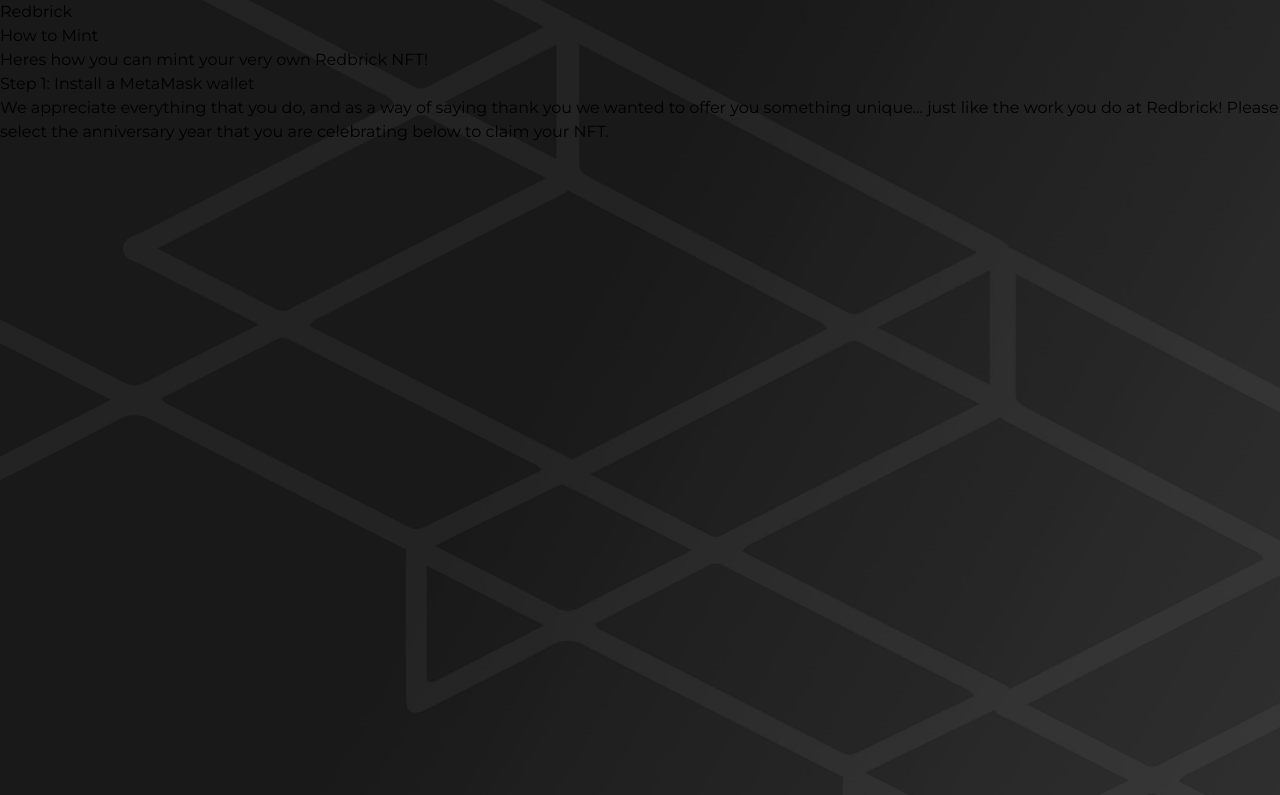
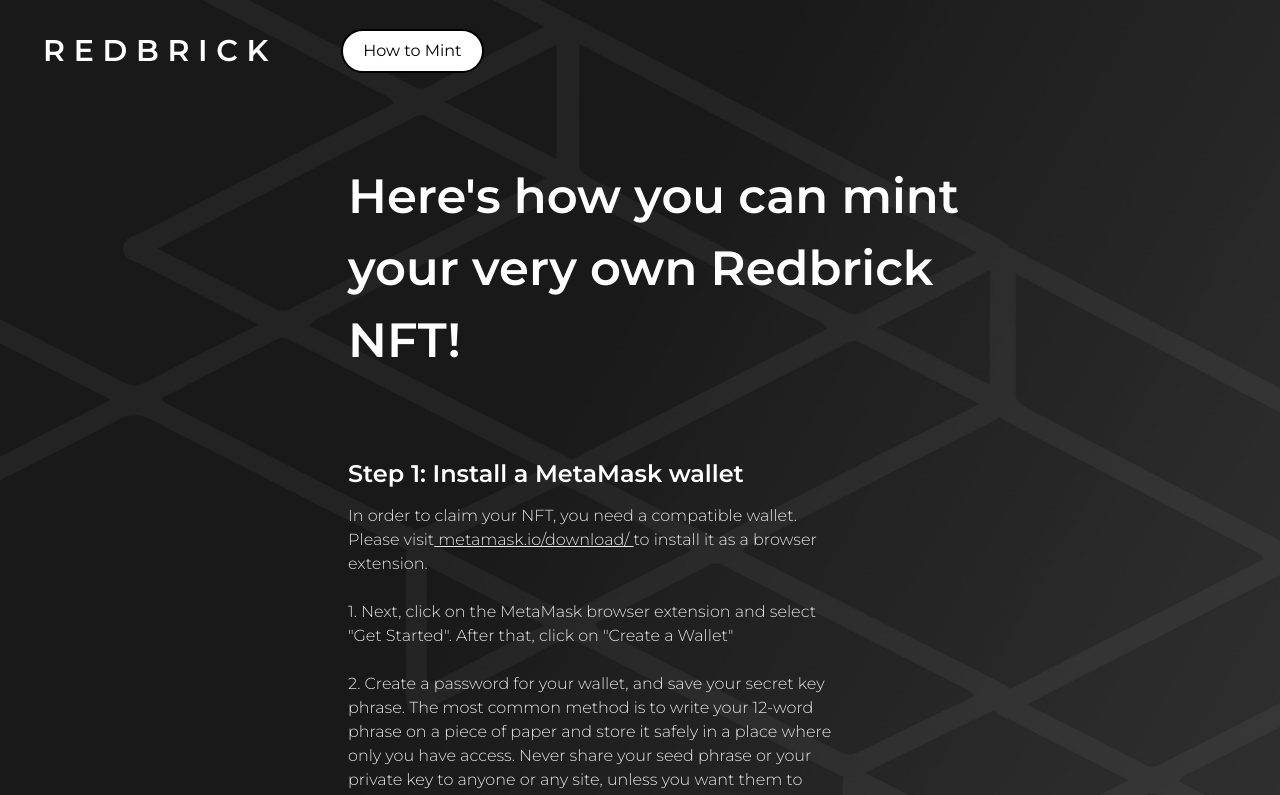
Before and after one commit to redbrickmedia/rdbrck-nft, a Next.js app: page /howtomint in a window 1280 px wide. Shown: the top 795 px of the page. Built offline with nearby package versions, Linux system fonts and the light colour scheme; no server answers; what @thirdweb-dev/react would draw is missing.

Commit message:
motion-update

```diff
--- a/components/Header.js
+++ b/components/Header.js
@@ -2,9 +2,11 @@
 import Image from "next/image";
 import logo from "../assets/logo.png";
 import Link from "next/link";
+import { AnimatePresence } from "framer-motion";
 
 const header = () => {
   return (
+    <AnimatePresence>
     <HeaderContainer>
       <Link href={"/"}>
         <h1 className="text-3xl uppercase font-semibold tracking-[.29em] cursor-pointer">
@@ -17,6 +19,7 @@
         </button>
       </Link>
     </HeaderContainer>
+    </AnimatePresence>
   );
 };
 
--- a/components/card.js
+++ b/components/card.js
@@ -1,9 +1,11 @@
 import Link from "next/link";
 import React from "react";
+import { motion, AnimatePresence } from "framer-motion";
 
 const Card = ({ id, heading }) => {
 
   return (
+    <AnimatePresence>
       <section className="rounded-xl max-w-xs">
         <div className="flex items-center mt-4">
           <div className="flex text-cyan space-x-2">
@@ -15,6 +17,7 @@
           </div>
         </div>
       </section>
+    </AnimatePresence>
   );
 };
 
--- a/components/wrongchain.js
+++ b/components/wrongchain.js
@@ -87,7 +87,6 @@
   `;
 const TitleContainer = tw.div`
   ml-18
-  mr-20
   text-white
   max-w-screen-lg
   w-full
--- a/package.json
+++ b/package.json
@@ -12,6 +12,7 @@
     "@thirdweb-dev/react": "^2.3.6",
     "@thirdweb-dev/sdk": "^2.3.11",
     "ethers": "^5.6.8",
+    "framer-motion": "^6.3.11",
     "next": "12.1.6",
     "react": "18.1.0",
     "react-dom": "18.1.0",
--- a/pages/404.js
+++ b/pages/404.js
@@ -1,12 +1,12 @@
 import React from "react";
 import tw from "tailwind-styled-components";
-import Header from "../components/Header"
+import Header from "../components/Header";
 
 const notFound = () => {
   return (
-    <Container className="text-white">
-    <Header />
-    404 Page not found
+    <Container>
+      <Header />
+      <div className="text-5xl flex justify-center items-center h-screen">404 Page not found</div>
     </Container>
   );
 };
--- a/pages/_app.js
+++ b/pages/_app.js
@@ -1,6 +1,5 @@
 import "../styles/globals.css";
 import { ChainId, ThirdwebProvider } from "@thirdweb-dev/react";
-import "../styles/globals.css";
 
 function MyApp({ Component, pageProps }) {
   return (
--- a/pages/details/[id].js
+++ b/pages/details/[id].js
@@ -8,6 +8,7 @@
 import Footer from "../../components/Footer";
 import Minting from "../../components/Minting";
 import { ToastContainer } from "react-toastify";
+import { motion, AnimatePresence } from "framer-motion";
 
 export default function Home() {
   const params = useRouter();
@@ -18,12 +19,32 @@
     return "Not Found";
   }
 
+  const pageVariants = {
+    initial: {
+      opacity: 0,
+      scale: 0.8,
+    },
+    in: {
+      opacity: 1,
+      scale: 1,
+    },
+    out: {
+      opacity: 0,
+      scale: 1.2,
+    },
+  };
+
+  const pageTransition = {
+    ease: "anticipate",
+    duration: 3,
+  };
+
   return (
-    <Container>
+    <Container style={{position: "relative"}}>
       <Head>
         <title>Redbrick Test</title>
         <meta name="description" content="Generated by create next app" />
-        <link rel="icon" href="/favicon.ico" />
+        <link rel="icon" href="/download.png" />
       </Head>
 
       <Script
@@ -34,6 +55,13 @@
       <script>tailwind.config = {}</script>
 
       <Header iswhite />
+      <motion.div
+        initial="initial"
+        animate="in"
+        exit="out"
+        variants={pageVariants}
+        transition={pageTransition}
+      >
         <div className="mt-20 flex items-center justify-center">
           <MainContainer>
             <div className="flex items-center justify-center flex-col lg:flex-row">
@@ -41,12 +69,17 @@
                 <Image src={data.image} alt="equilibrium" />
               </VideoContainer>
               <div>
-              <Minting des={data.description} title={data.title} id={data.id} />
+                <Minting
+                  des={data.description}
+                  title={data.title}
+                  id={data.id}
+                  connect={data.connecttitle}
+                  connectdes={data.connectdescription}
+                />
               </div>
             </div>
           </MainContainer>
         </div>
-
         <Footer />
         <ToastContainer
           position="bottom-center"
@@ -59,6 +92,7 @@
           draggable
           pauseOnHover
         />
+      </motion.div>
     </Container>
   );
 }
--- a/pages/howtomint.js
+++ b/pages/howtomint.js
@@ -1,29 +1,87 @@
 import React from "react";
 import Header from "../components/Header";
 import tw from "tailwind-styled-components";
+import Link from "next/link";
+import { motion } from "framer-motion";
+
+const pageVariants = {
+  initial: {
+    opacity: 0,
+    scale: 0.8,
+  },
+  in: {
+    opacity: 1,
+    scale: 1,
+  },
+  out: {
+    opacity: 0,
+    scale: 1.2,
+  },
+};
+
+const pageTransition = {
+  ease: "anticipate",
+  duration: 3,
+};
 
 const howtomint = () => {
   return (
     <Container className="text-white">
       <Header />
+      <motion.div
+        initial="initial"
+        animate="in"
+        exit="out"
+        variants={pageVariants}
+        transition={pageTransition}
+      >
         <div className="ml-60">
           <div className="flex">
-          <div className="ml-20 pt-20 text-start text-white lg:w-1/2">
+            <div className="ml-20 pt-20 text-start text-white lg:w-2/3">
               <h1 className="text-5xl font-semibold leading-normal">
-              Heres how you can mint your very own Redbrick NFT!
+                Here's how you can mint your very own Redbrick NFT!
               </h1>
-            <h2 className="text-4xl font-semibold mt-10 leading-normal">
+              <h2 className="text-2xl font-semibold mt-20 leading-normal">
                 Step 1: Install a MetaMask wallet
               </h2>
               <p className="font-light text-gray-200 mt-3 pr-40 ">
-              We appreciate everything that you do, and as a way of saying thank
-              you we wanted to offer you something unique... just like the work
-              you do at Redbrick! Please select the anniversary year that you are
-              celebrating below to claim your NFT.
+                In order to claim your NFT, you need a compatible wallet. Please
+                visit
+                <a
+                  target="_blank"
+                  href="https://metamask.io/download/"
+                  rel="noopener noreferrer"
+                >
+                  <u>&nbsp;metamask.io/download/&nbsp;</u>
+                </a>
+                to install it as a browser extension.
+                <br /> <br />
+                1. Next, click on the MetaMask browser extension and select "Get
+                Started". After that, click on "Create a Wallet"
+                <br /> <br />
+                2. Create a password for your wallet, and save your secret key
+                phrase. The most common method is to write your 12-word phrase
+                on a piece of paper and store it safely in a place where only
+                you have access. Never share your seed phrase or your private
+                key to anyone or any site, unless you want them to have full
+                control over your funds.
+                <br /> <br />
+                3. After saving your seed phrase, you will need to confirm it by
+                clicking on every word in the order they were presented on the
+                previous screen. Confirm to proceed, and you're done!
+              </p>
+              <h2 className="text-2xl font-semibold mt-20 leading-normal">
+                Step 2: That's it!
+              </h2>
+              <p className="font-light text-gray-200 mt-3 pr-40 ">
+                Once you have your wallet all setup, you are ready to mint. Go
+                ahead and navigate to the anniversary year you are celebrating,
+                and follow the on screen prompts.
               </p>
             </div>
           </div>
         </div>
+      </motion.div>
     </Container>
   );
 };
--- a/pages/index.js
+++ b/pages/index.js
@@ -1,11 +1,31 @@
 import Head from "next/head";
-import Script from "next/script";
 import tw from "tailwind-styled-components";
 import Header from "../components/Header";
 import Footer from "../components/Footer";
 import Card from "../components/card";
 import { nftData } from "./../components/data";
-import Link from "next/link";
+import { motion } from "framer-motion";
+
+const pageVariants = {
+  initial: {
+    opacity: 0,
+    scale: 0.8,
+  },
+  in: {
+    opacity: 1,
+    scale: 1,
+  },
+  out: {
+    opacity: 0,
+    scale: 1.2,
+  },
+};
+
+const pageTransition = {
+  ease: "anticipate",
+  duration: 3,
+};
+
 
 export default function Home() {
   return (
@@ -14,22 +34,29 @@
         <title>Redbrick Test</title>
         <meta name="description" content="Generated by create next app" />
         <link rel="icon" href="/favicon.ico" />
-        <link href="/dist/output.css" rel="stylesheet"></link>
         {/* no output file, check https://nextjs.org/docs/messages/no-css-tags */}
       </Head>
 
       <Header />
+      <motion.div
+        initial="initial"
+        animate="in"
+        exit="out"
+        variants={pageVariants}
+        transition={pageTransition}
+      >
         <div className="ml-60">
           <div className="flex">
-          <div className="ml-20 pt-20 text-start text-white lg:w-1/2">
-            <h1 className="text-7xl font-semibold leading-normal">
-              Hey Redbrickers, thank you for your dedication!
+            <div className="ml-20 pt-20 text-start text-white lg:w-2/3">
+              <h1 className="text-6xl font-semibold leading-normal">
+                Congratulations, we're so happy to celebrate your time with
+                Redbrick!
               </h1>
               <p className="font-light text-gray-200 mt-3 pr-40 ">
-              We appreciate everything that you do, and as a way of saying thank
-              you we wanted to offer you something unique... just like the work
-              you do at Redbrick! Please select the anniversary year that you
-              are celebrating below to claim your NFT.
+                We appreciate everything that you do, and as a way of saying
+                thank you we wanted to offer you something unique... just like
+                the work you do at Redbrick! Please select the anniversary year
+                that you are celebrating below to claim your NFT.
               </p>
             </div>
           </div>
@@ -40,6 +67,7 @@
           </div>
         </div>
         <Footer />
+      </motion.div>
     </Container>
   );
 }
--- a/tailwind.config.js
+++ b/tailwind.config.js
@@ -1,5 +1,8 @@
 module.exports = {
-  content: ["./src/**/*.{html,js}"],
+  content: [
+    "./pages/**/*.{js,ts,jsx,tsx}",
+    "./components/**/*.{js,ts,jsx,tsx}",
+  ],
   theme: {
     extend: {
       boxShadow: {
@@ -12,4 +15,4 @@
       },
     ],
   },
-}
+};
```
Also changed, not shown: components/Buttons.js (+14 -14 lines), components/data.js (+20 -4 lines), public/download.png (added), 1 other file (tests, documents, lock files or other folders). Lines whose indentation alone changed are shown as unchanged.
